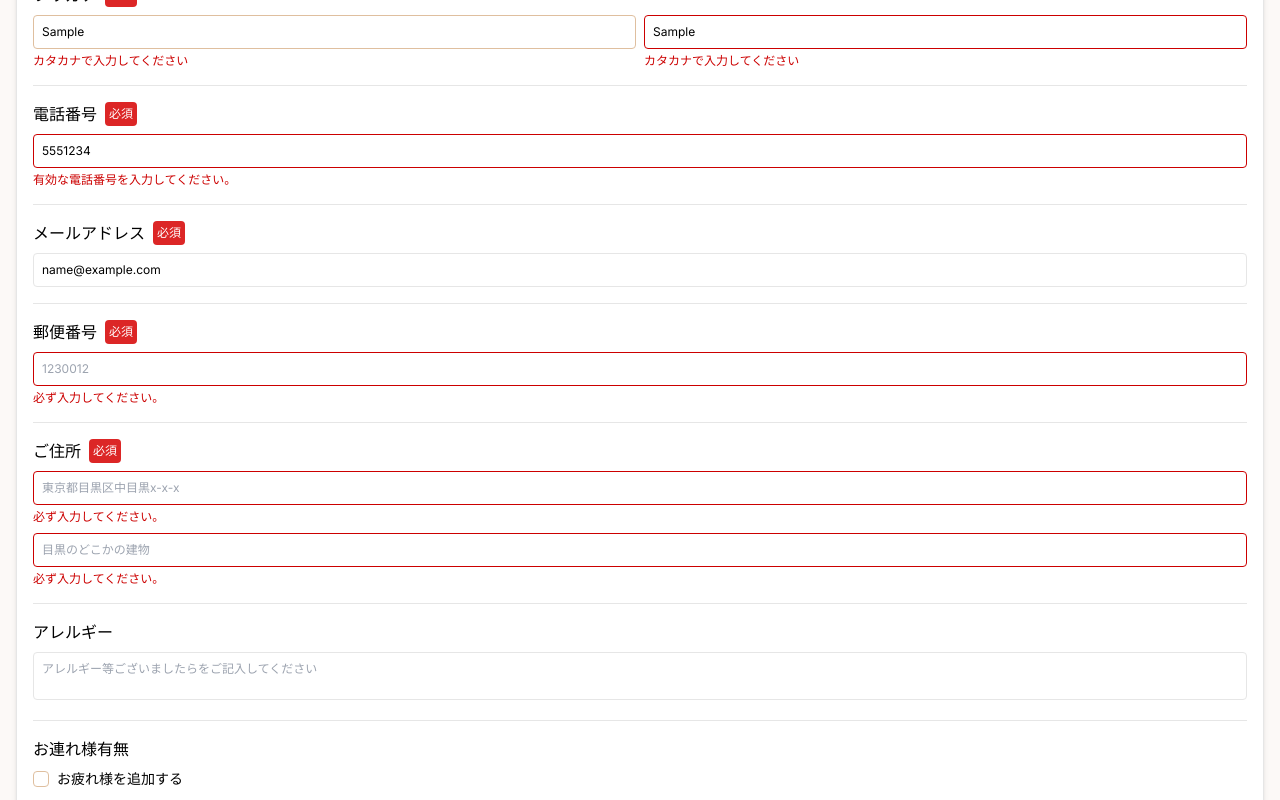
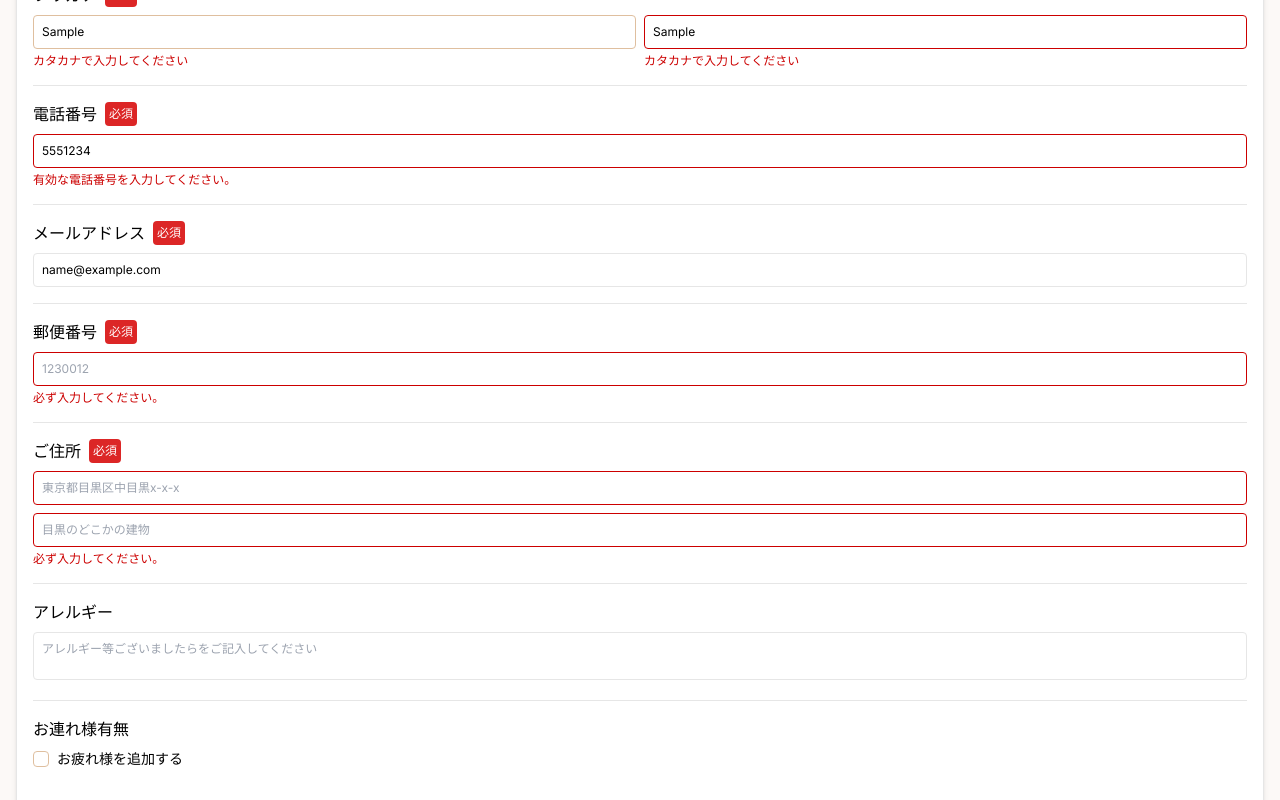
Before and after one commit to JangYoonsung/wedding_card, a Next.js app: page /reply-form in a window 1280 px wide. Both pictures are taken after typing "Sample", "Sample", "Sample", "Sample", "5551234", "name@example.com" into the empty fields and a click on the button "回答を送信する". Shown: the part 498-1298 px from the top of the page. Built offline with nearby package versions, Linux system fonts and the light colour scheme.

Commit message:
fix: error border

```diff
--- a/src/container/CardForm.tsx
+++ b/src/container/CardForm.tsx
@@ -181,18 +181,21 @@ const CardForm: React.FC = () => {
           <Input
             name="address1"
             register={register}
-            errors={errors}
-            classes="w-full"
+            classes={`w-full ${errors.address1?.message ? '!border-error' : ''}`}
             placeholder="東京都目黒区中目黒x-x-x"
           />
           <Input
             name="address2"
             register={register}
-            errors={errors}
-            classes="w-full"
+            classes={`w-full ${errors.address2?.message ? '!border-error' : ''}`}
             placeholder="目黒のどこかの建物"
           />
         </div>
+        {(errors.address1?.message || errors.address2?.message) && (
+          <div className="text-error text-xs pt-1">
+            <p>{errors.address1?.message || errors.address2?.message}</p>
+          </div>
+        )}
       </fieldset>
       <Divider classes="mx-4" />
 
```
